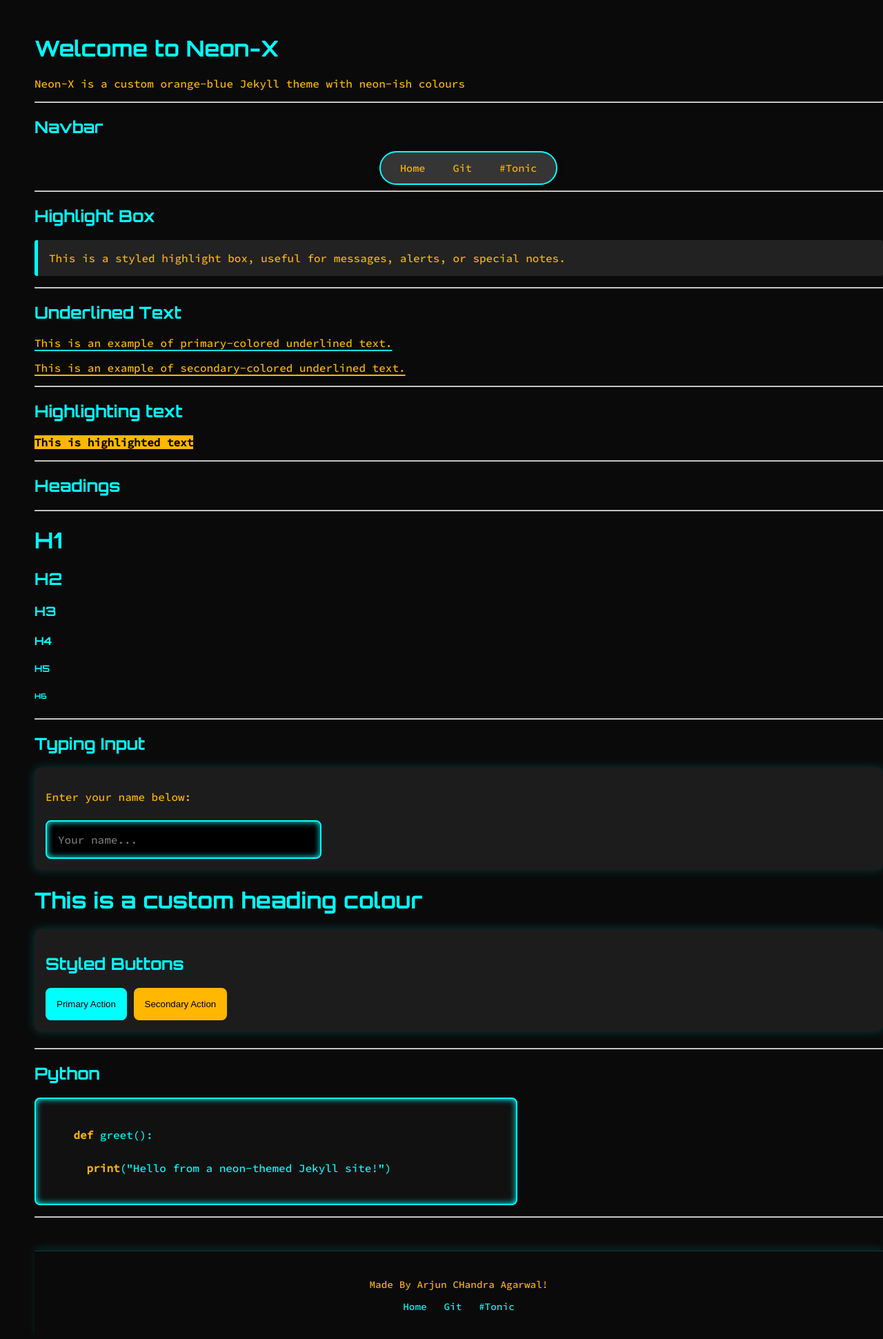
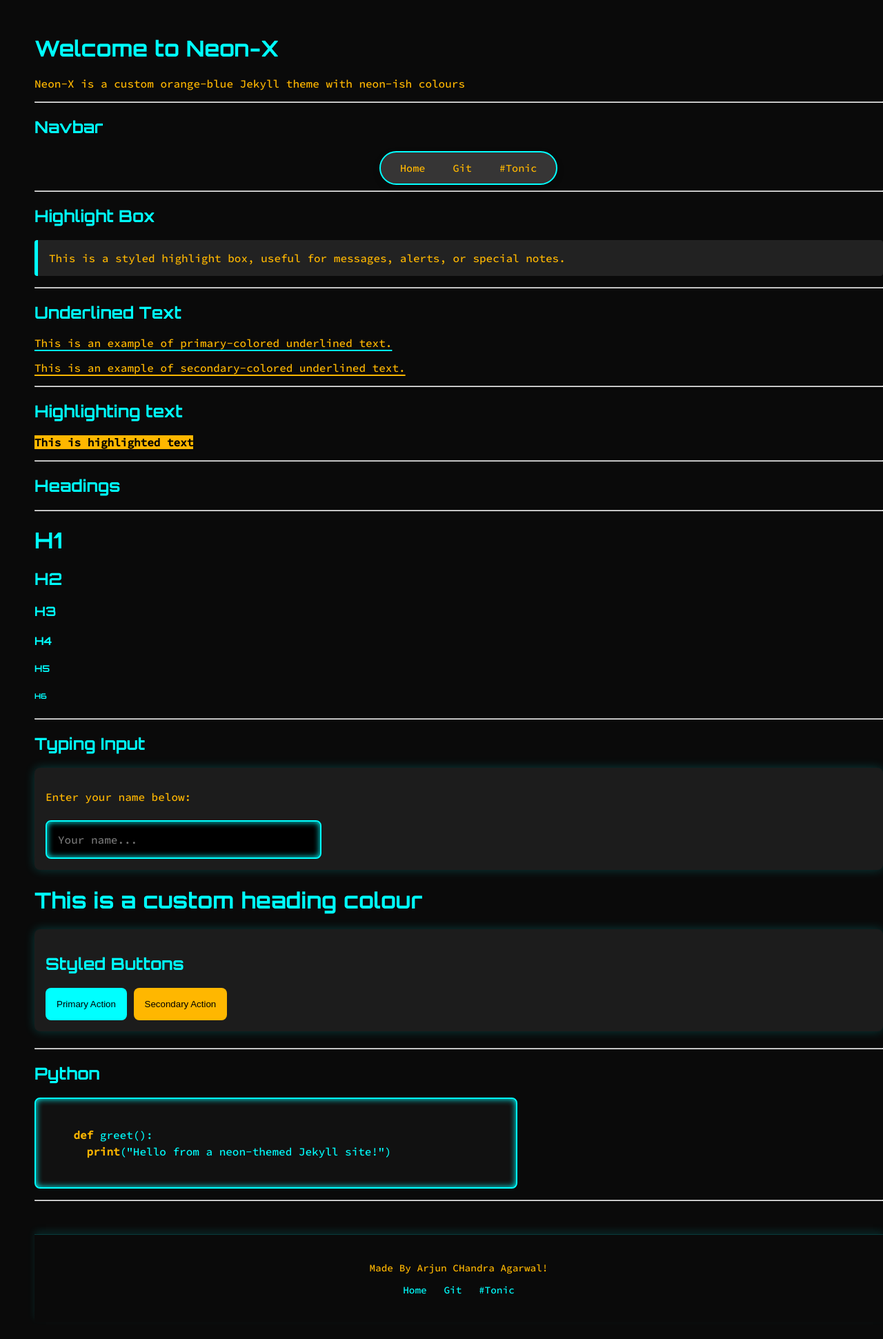
Before and after one commit to v659/jekyll_theme-new-v659, a Jekyll site: the page built from index.md, in a window 1280 px wide. Shown: the whole page at 69% size. Built offline with Jekyll 4.4.1, drawn with Linux system fonts in a browser that asks for light colours; after the commit the page ends 1917 px from its top, so only the background shows below that.

Commit message:
remove the <br>

```diff
--- a/index.md
+++ b/index.md
@@ -73,7 +73,7 @@ Neon-X is a custom orange-blue Jekyll theme with neon-ish colours
 ## Python
 <div class="code-editor-container">
   <div id="highlighted-code">
-    <span class="highlighted-keyword">def</span> greet():<br>
+    <span class="highlighted-keyword">def</span> greet():
     &nbsp;&nbsp;<span class="highlighted-keyword">print</span>(<span class="highlighted-string">"Hello from a neon-themed Jekyll site!"</span>)
   </div>
 </div>
```
